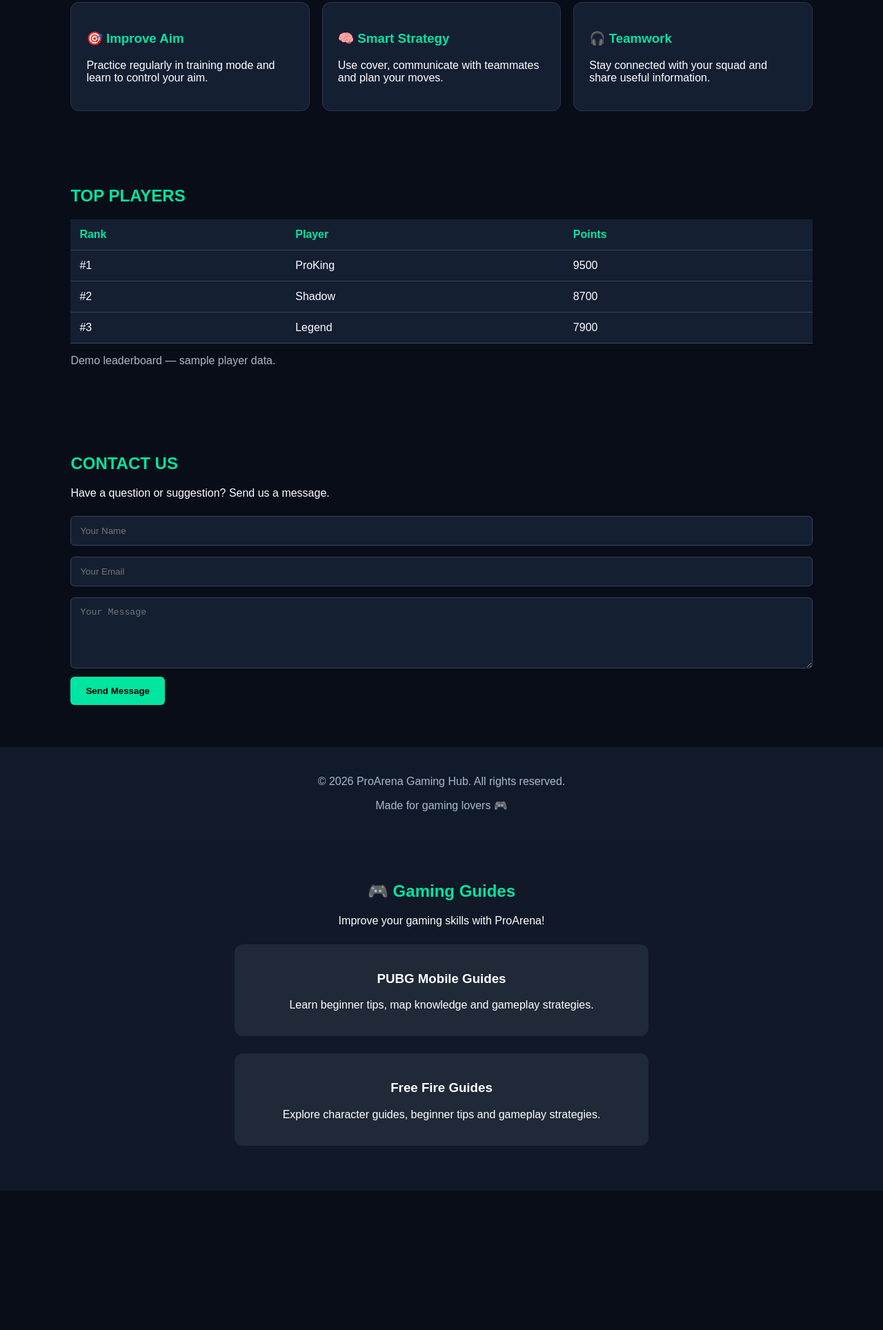
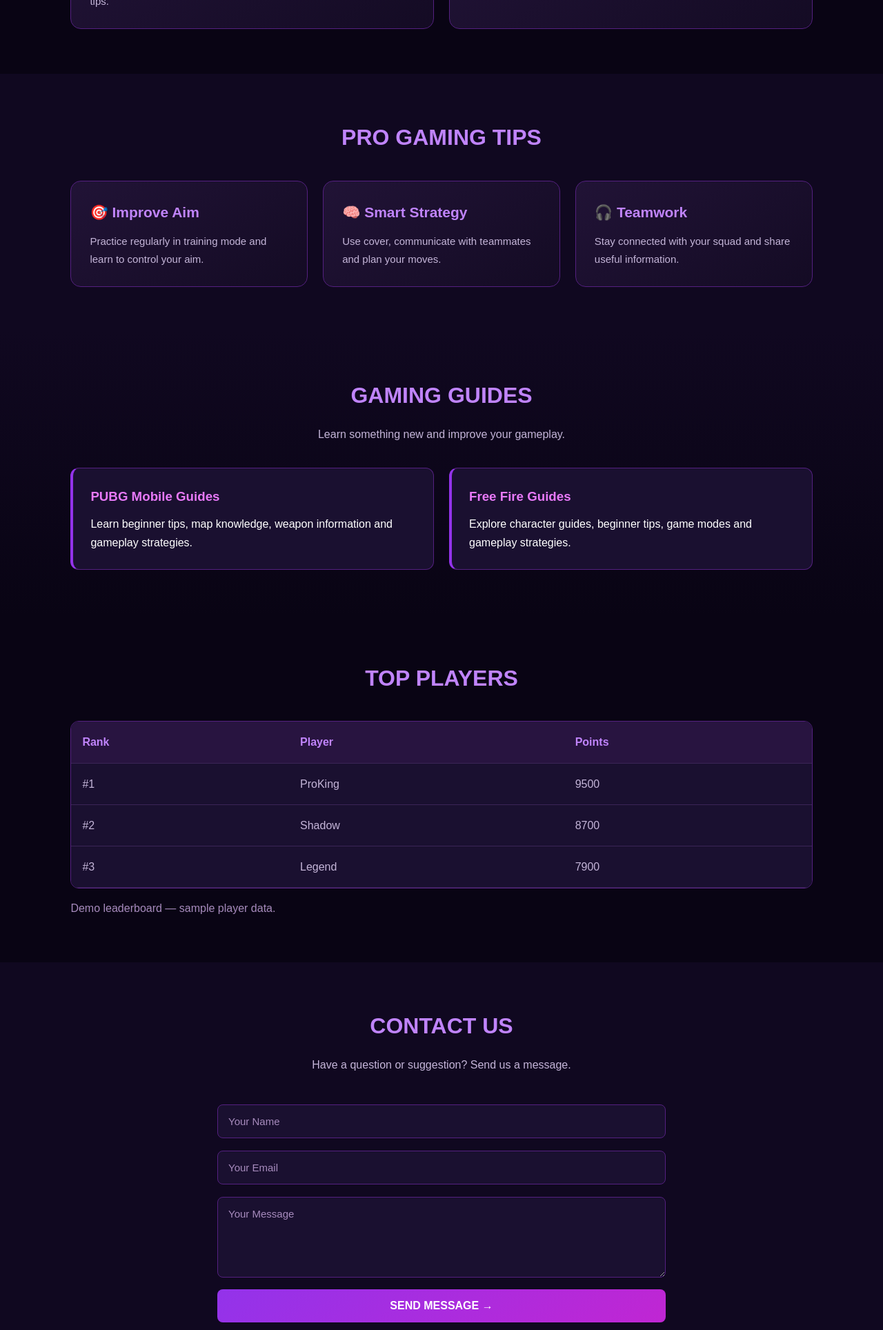
Before and after one commit to gamemaker2213/proarena, a plain HTML site: page index.html in a window 1280 px wide. Shown: the part 872-2800 px from the top of the page at 69% size. Before the commit the page ends 2598 px from the top, so only its background shows below. Drawn offline with Linux system fonts and the light colour scheme.

Commit message:
Update index.html

```diff
--- a/index.html
+++ b/index.html
@@ -2,138 +2,571 @@
 <!DOCTYPE html>
 <html lang="en">
 <head>
-  <meta property="og:title" content="ProArena - Ultimate Gaming Hub">
-
-<meta property="og:description" content="Explore PUBG Mobile and Free Fire guides, tips and gaming updates on ProArena.">
-
-<meta property="og:type" content="website">
-
-<meta property="og:url" content="https://gamemaker2213.github.io/proarena/">
-  <title>ProArena - PUBG & Free Fire Gaming</title>
-
-<meta name="description" content="ProArena is your ultimate gaming hub for PUBG Mobile and Free Fire guides, tips, tournaments and gaming updates.">
-
-<meta name="keywords" content="ProArena, PUBG Mobile, Free Fire, Gaming, Esports">
-  <meta name="google-site-verification" content="VvxOt4boMkphyqh_scAadlvsQQmvaG41wmHSpBat0rU" />
 <meta charset="UTF-8">
 <meta name="viewport" content="width=device-width, initial-scale=1.0">
-<title>ProArena | Gaming Hub</title>
+
+<title>ProArena - Ultimate PUBG & Free Fire Gaming Hub</title>
+
+<meta name="description" content="Welcome to ProArena, your ultimate gaming hub for PUBG Mobile and Free Fire guides, tips and gaming updates.">
+
+<meta name="keywords" content="ProArena, PUBG Mobile, Free Fire, Gaming, Esports, Gaming Guides">
+
+<meta name="google-site-verification" content="VvxOt4boMkphyqh_scAadlvsQQmvaG41wmHSpBat0rU">
+
+<meta property="og:title" content="ProArena - Ultimate Gaming Hub">
+<meta property="og:description" content="Explore PUBG Mobile and Free Fire guides, tips and gaming updates on ProArena.">
+<meta property="og:type" content="website">
+<meta property="og:url" content="https://gamemaker2213.github.io/proarena/">
+
+<meta name="theme-color" content="#090414">
+
 <style>
-*{box-sizing:border-box}
-body{margin:0;background:#090d18;color:white;font-family:Arial,sans-serif}
-header{padding:22px 8%;background:#111a2b;display:flex;justify-content:space-between;align-items:center;flex-wrap:wrap}
-.logo{font-size:27px;font-weight:bold;color:#00e5a0}
-nav a{color:white;text-decoration:none;margin:8px}
-.hero{text-align:center;padding:85px 15px;background:linear-gradient(135deg,#101c35,#123b42)}
-.hero h1{font-size:42px;margin:10px}
-.hero span{color:#00e5a0}
-.hero p{color:#c4d2df}
-.btn{display:inline-block;background:#00e5a0;color:#07120f;padding:13px 24px;border-radius:7px;text-decoration:none;font-weight:bold;margin-top:15px}
-section{padding:45px 8%}
-h2{color:#00e5a0}
-.cards{display:grid;grid-template-columns:repeat(auto-fit,minmax(220px,1fr));gap:18px}
-.card{background:#151f32;padding:22px;border-radius:12px;border:1px solid #263650}
-.card h3{color:#00e5a0}
-li{margin:12px 0;color:#d3dce8}
-table{width:100%;border-collapse:collapse;background:#151f32}
-td,th{padding:13px;text-align:left;border-bottom:1px solid #34435a}
-th{color:#00e5a0}
-input,textarea{width:100%;padding:13px;margin:8px 0;background:#151f32;color:white;border:1px solid #34435a;border-radius:6px}
-button{background:#00e5a0;border:0;padding:13px 22px;border-radius:6px;font-weight:bold}
-footer{text-align:center;background:#111a2b;padding:25px;color:#aab8c8}
+
+/* ===== GLOBAL ===== */
+
+:root {
+  --bg: #090414;
+  --bg2: #100820;
+  --card: #1a1030;
+  --purple: #9333ea;
+  --neon: #c084fc;
+  --pink: #e879f9;
+  --white: #ffffff;
+  --muted: #c4b5d8;
+}
+
+* {
+  margin: 0;
+  padding: 0;
+  box-sizing: border-box;
+}
+
+html {
+  scroll-behavior: smooth;
+}
+
+body {
+  background: var(--bg);
+  color: var(--white);
+  font-family: Arial, sans-serif;
+  line-height: 1.7;
+}
+
+/* ===== NAVBAR ===== */
+
+header {
+  background: rgba(19, 9, 34, 0.97);
+  padding: 18px 7%;
+  display: flex;
+  justify-content: space-between;
+  align-items: center;
+  flex-wrap: wrap;
+  border-bottom: 1px solid #542080;
+  position: sticky;
+  top: 0;
+  z-index: 100;
+}
+
+.logo {
+  font-size: 27px;
+  font-weight: 900;
+  color: var(--neon);
+  letter-spacing: 2px;
+  text-shadow: 0 0 15px #a855f7;
+}
+
+nav {
+  display: flex;
+  flex-wrap: wrap;
+  gap: 18px;
+}
+
+nav a {
+  color: white;
+  text-decoration: none;
+  font-size: 14px;
+  font-weight: bold;
+  transition: 0.3s;
+}
+
+nav a:hover {
+  color: var(--pink);
+}
+
+/* ===== HERO ===== */
+
+.hero {
+  min-height: 480px;
+  padding: 100px 20px;
+  text-align: center;
+  display: flex;
+  flex-direction: column;
+  justify-content: center;
+  align-items: center;
+  background:
+    radial-gradient(ellipse at top, #512080 0%, transparent 60%),
+    linear-gradient(135deg, #100820, #200b38, #090414);
+}
+
+.hero h1 {
+  font-size: clamp(35px, 6vw, 65px);
+  font-weight: 900;
+  line-height: 1.2;
+  margin-bottom: 20px;
+}
+
+.hero span {
+  color: var(--neon);
+  text-shadow: 0 0 25px #a855f7;
+}
+
+.hero p {
+  color: var(--muted);
+  font-size: 17px;
+  margin: 5px;
+}
+
+.btn {
+  display: inline-block;
+  background: linear-gradient(135deg, #9333ea, #c026d3);
+  color: white;
+  padding: 14px 30px;
+  border-radius: 8px;
+  text-decoration: none;
+  font-weight: bold;
+  margin-top: 25px;
+  box-shadow: 0 0 20px #9333ea55;
+  transition: 0.3s;
+}
+
+.btn:hover {
+  transform: translateY(-4px);
+  box-shadow: 0 0 30px #c084fc;
+}
+
+/* ===== SECTIONS ===== */
+
+section {
+  padding: 65px 8%;
+  scroll-margin-top: 80px;
+}
+
+.section-title {
+  text-align: center;
+  color: var(--neon);
+  font-size: 32px;
+  margin-bottom: 35px;
+}
+
+.section-subtitle {
+  text-align: center;
+  color: var(--muted);
+  margin: -20px 0 35px;
+}
+
+/* ===== CARDS ===== */
+
+.cards {
+  display: grid;
+  grid-template-columns: repeat(auto-fit, minmax(220px, 1fr));
+  gap: 22px;
+}
+
+.card {
+  background: linear-gradient(145deg, #211336, #140b24);
+  padding: 27px;
+  border-radius: 15px;
+  border: 1px solid #542080;
+  transition: 0.3s;
+}
+
+.card:hover {
+  transform: translateY(-7px);
+  border-color: var(--neon);
+  box-shadow: 0 0 25px #9333ea44;
+}
+
+.card h3 {
+  color: var(--neon);
+  margin-bottom: 12px;
+  font-size: 21px;
+}
+
+.card p {
+  color: var(--muted);
+  font-size: 15px;
+}
+
+/* ===== TIPS ===== */
+
+#tips {
+  background: #100820;
+}
+
+/* ===== GUIDES ===== */
+
+#guides {
+  background: linear-gradient(180deg, #100820, #090414);
+}
+
+.guide-card {
+  background: #1a1030;
+  padding: 25px;
+  border-radius: 12px;
+  border-left: 4px solid var(--purple);
+  border-top: 1px solid #542080;
+  border-right: 1px solid #542080;
+  border-bottom: 1px solid #542080;
+}
+
+.guide-card h3 {
+  color: var(--pink);
+  margin-bottom: 10px;
+}
+
+/* ===== LEADERBOARD ===== */
+
+.table-wrapper {
+  overflow-x: auto;
+  border-radius: 12px;
+  border: 1px solid #542080;
+}
+
+table {
+  width: 100%;
+  min-width: 350px;
+  border-collapse: collapse;
+  background: #1a1030;
+}
+
+th, td {
+  padding: 16px;
+  text-align: left;
+  border-bottom: 1px solid #3b2457;
+}
+
+th {
+  color: var(--neon);
+  background: #281440;
+}
+
+td {
+  color: var(--muted);
+}
+
+tr:hover td {
+  background: #281440;
+}
+
+/* ===== CONTACT ===== */
+
+#contact {
+  background: #100820;
+}
+
+.contact-box {
+  max-width: 650px;
+  margin: auto;
+}
+
+input, textarea {
+  width: 100%;
+  padding: 15px;
+  margin: 9px 0;
+  background: #1a1030;
+  border: 1px solid #542080;
+  border-radius: 8px;
+  color: white;
+  font-size: 15px;
+  font-family: Arial, sans-serif;
+}
+
+input:focus, textarea:focus {
+  outline: none;
+  border-color: var(--neon);
+  box-shadow: 0 0 12px #9333ea55;
+}
+
+input::placeholder,
+textarea::placeholder {
+  color: #a78bbd;
+}
+
+button {
+  width: 100%;
+  padding: 15px;
+  background: linear-gradient(135deg, #9333ea, #c026d3);
+  color: white;
+  border: none;
+  border-radius: 8px;
+  font-size: 16px;
+  font-weight: bold;
+  cursor: pointer;
+  transition: 0.3s;
+}
+
+button:hover {
+  box-shadow: 0 0 20px #a855f7;
+}
+
+/* ===== FOOTER ===== */
+
+footer {
+  text-align: center;
+  background: #07020f;
+  padding: 30px 15px;
+  border-top: 1px solid #542080;
+}
+
+footer p {
+  color: #a78bbd;
+  margin: 5px;
+}
+
+/* ===== MOBILE ===== */
+
+@media (max-width: 650px) {
+
+  header {
+    flex-direction: column;
+    gap: 15px;
+    padding: 18px 12px;
+  }
+
+  nav {
+    justify-content: center;
+    gap: 13px;
+  }
+
+  nav a {
+    font-size: 13px;
+  }
+
+  .hero {
+    min-height: 400px;
+    padding: 65px 15px;
+  }
+
+  .hero h1 {
+    font-size: 36px;
+  }
+
+  section {
+    padding: 45px 18px;
+  }
+
+  .section-title {
+    font-size: 26px;
+  }
+
+  .card {
+    padding: 22px;
+  }
+}
+
 </style>
 </head>
+
 <body>
+
+<!-- NAVBAR -->
 
 <header>
   <div class="logo">PROARENA 🎮</div>
+
   <nav>
     <a href="#home">Home</a>
     <a href="#games">Games</a>
     <a href="#tips">Tips</a>
+    <a href="#guides">Guides</a>
     <a href="#leaderboard">Leaderboard</a>
     <a href="#contact">Contact</a>
   </nav>
 </header>
 
+<!-- HERO -->
+
 <div class="hero" id="home">
+
   <h1>WELCOME TO <span>PROARENA</span></h1>
-<p>Your ultimate destination for PUBG Mobile and Free Fire gaming.</p>
-<p>Learn strategies. Improve your skills. Play smarter.</p>
-<a href="#games" class="btn">EXPLORE GAMES</a>
+
+  <p>Your Ultimate Destination for PUBG Mobile and Free Fire Gaming.</p>
+
+  <p>Learn Strategies. Improve Your Skills. Play Smarter.</p>
+
+  <a href="#games" class="btn">EXPLORE GAMES →</a>
+
 </div>
 
+<!-- GAMES -->
+
 <section id="games">
-<h2>POPULAR GAMES</h2>
+
+  <h2 class="section-title">POPULAR GAMES</h2>
+
+  <p class="section-subtitle">Explore your favourite battle royale games.</p>
+
   <div class="cards">
+
     <div class="card">
-<h3> PUBG Mobile</h3>
+      <h3>🎯 PUBG Mobile</h3>
       <p>Explore survival strategies, maps, weapons and competitive gameplay tips.</p>
     </div>
+
     <div class="card">
       <h3>🔥 Free Fire</h3>
       <p>Discover character abilities, game modes and smart battle strategies.</p>
     </div>
+
   </div>
+
 </section>
 
+<!-- TIPS -->
+
 <section id="tips">
-<h2>PRO GAMING TIPS</h2>
+
+  <h2 class="section-title">PRO GAMING TIPS</h2>
+
   <div class="cards">
-<div class="card"><h3>🎯 Improve Aim</h3><p>Practice regularly in training mode and learn to control your aim.</p></div>
-<div class="card"><h3>🧠 Smart Strategy</h3><p>Use cover, communicate with teammates and plan your moves.</p></div>
-<div class="card"><h3>🎧 Teamwork</h3><p>Stay connected with your squad and share useful information.</p></div>
+
+    <div class="card">
+      <h3>🎯 Improve Aim</h3>
+      <p>Practice regularly in training mode and learn to control your aim.</p>
     </div>
+
+    <div class="card">
+      <h3>🧠 Smart Strategy</h3>
+      <p>Use cover, communicate with teammates and plan your moves.</p>
+    </div>
+
+    <div class="card">
+      <h3>🎧 Teamwork</h3>
+      <p>Stay connected with your squad and share useful information.</p>
+    </div>
+
+  </div>
+
 </section>
 
-<section id="leaderboard">
-<h2>TOP PLAYERS</h2>
-<table>
-<tr><th>Rank</th><th>Player</th><th>Points</th></tr>
-<tr><td>#1</td><td>ProKing</td><td>9500</td></tr>
-<tr><td>#2</td><td>Shadow</td><td>8700</td></tr>
-<tr><td>#3</td><td>Legend</td><td>7900</td></tr>
-</table>
-<p style="color:#aab8c8">Demo leaderboard — sample player data.</p>
+<!-- GUIDES -->
+
+<section id="guides">
+
+  <h2 class="section-title">GAMING GUIDES</h2>
+
+  <p class="section-subtitle">Learn something new and improve your gameplay.</p>
+
+  <div class="cards">
+
+    <div class="guide-card">
+      <h3>PUBG Mobile Guides</h3>
+      <p>Learn beginner tips, map knowledge, weapon information and gameplay strategies.</p>
+    </div>
+
+    <div class="guide-card">
+      <h3>Free Fire Guides</h3>
+      <p>Explore character guides, beginner tips, game modes and gameplay strategies.</p>
+    </div>
+
+  </div>
+
 </section>
 
-<section id="contact">
-<h2>CONTACT US</h2>
-<p>Have a question or suggestion? Send us a message.</p>
-<form id="contactForm">
-<input type="text" placeholder="Your Name" required>
-<input type="email" placeholder="Your Email" required>
-<textarea placeholder="Your Message" rows="5" required></textarea>
-<button type="submit">Send Message</button>
-</form>
-<p id="status"></p>
+<!-- LEADERBOARD -->
+
+<section id="leaderboard">
+
+  <h2 class="section-title">TOP PLAYERS</h2>
+
+  <div class="table-wrapper">
+
+    <table>
+      <tr>
+        <th>Rank</th>
+        <th>Player</th>
+        <th>Points</th>
+      </tr>
+
+      <tr>
+        <td>#1</td>
+        <td>ProKing</td>
+        <td>9500</td>
+      </tr>
+
+      <tr>
+        <td>#2</td>
+        <td>Shadow</td>
+        <td>8700</td>
+      </tr>
+
+      <tr>
+        <td>#3</td>
+        <td>Legend</td>
+        <td>7900</td>
+      </tr>
+    </table>
+
+  </div>
+
+  <p style="color:#a78bbd;margin-top:15px;">
+    Demo leaderboard — sample player data.
+  </p>
+
 </section>
 
+<!-- CONTACT -->
+
+<section id="contact">
+
+  <h2 class="section-title">CONTACT US</h2>
+
+  <p class="section-subtitle">Have a question or suggestion? Send us a message.</p>
+
+  <div class="contact-box">
+
+    <form id="contactForm">
+
+      <input type="text" placeholder="Your Name" required>
+
+      <input type="email" placeholder="Your Email" required>
+
+      <textarea placeholder="Your Message" rows="5" required></textarea>
+
+      <button type="submit">SEND MESSAGE →</button>
+
+    </form>
+
+    <p id="status" style="margin-top:15px;text-align:center;"></p>
+
+  </div>
+
+</section>
+
+<!-- FOOTER -->
+
 <footer>
+
   <p>© 2026 ProArena Gaming Hub. All rights reserved.</p>
-<p>Made for gaming lovers 🎮</p>
+
+  <p>Made for Gaming Lovers 🎮</p>
+
 </footer>
 
 <script>
-document.getElementById("contactForm").addEventListener("submit",function(e){
+
+document.getElementById("contactForm").addEventListener("submit", function(e) {
+
   e.preventDefault();
-document.getElementById("status").textContent="Thanks! Contact form demo submitted.";
+
+  document.getElementById("status").textContent =
+  "Thanks! Contact form demo submitted.";
+
   this.reset();
+
 });
+
 </script>
-  <section style="padding:40px 20px; text-align:center; background:#111827; color:white;">
-  <h2>🎮 Gaming Guides</h2>
-  <p>Improve your gaming skills with ProArena!</p>
 
-  <div style="margin:25px auto; padding:20px; background:#1f2937; border-radius:12px; max-width:600px;">
-    <h3>PUBG Mobile Guides</h3>
-    <p>Learn beginner tips, map knowledge and gameplay strategies.</p>
-  </div>
-
-  <div style="margin:25px auto; padding:20px; background:#1f2937; border-radius:12px; max-width:600px;">
-    <h3>Free Fire Guides</h3>
-    <p>Explore character guides, beginner tips and gameplay strategies.</p>
-  </div>
-  </section>
 </body>
 </html>
```
Lines whose indentation alone changed are shown as unchanged.
